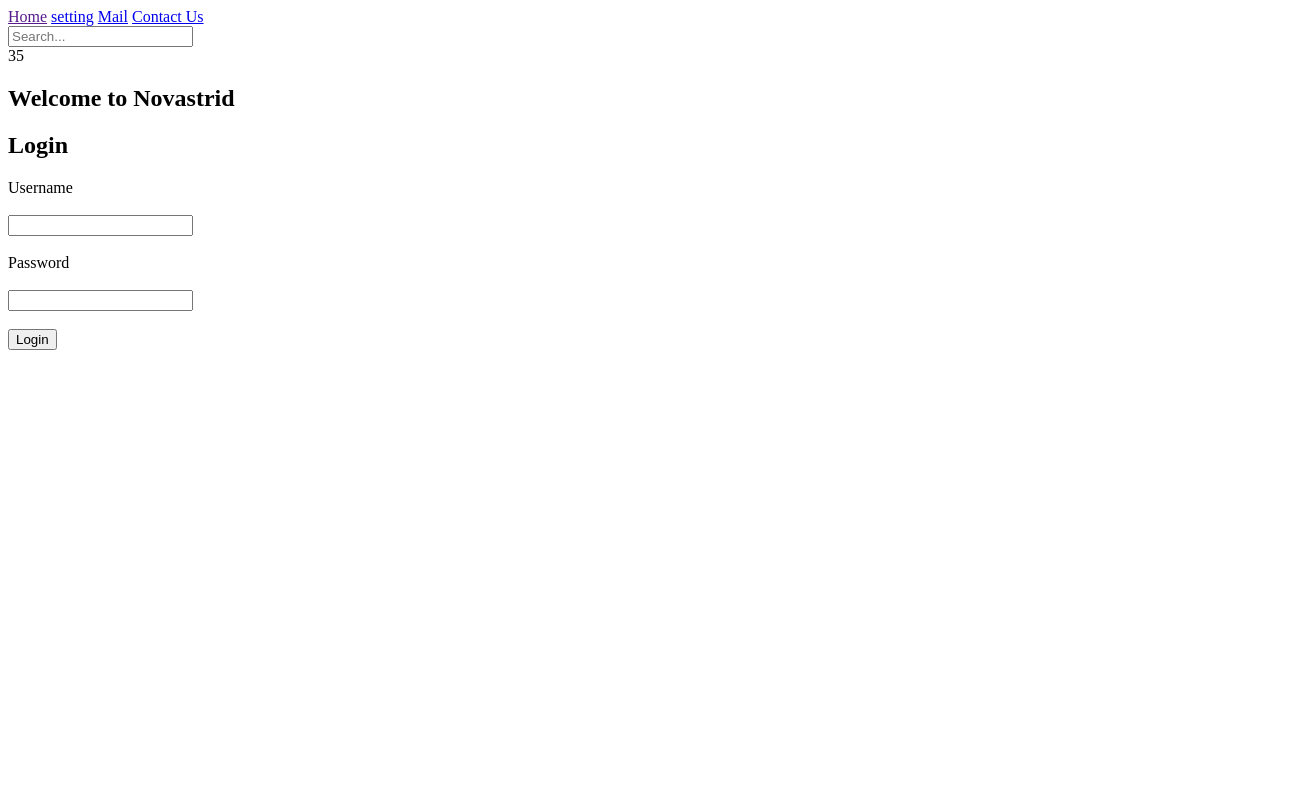
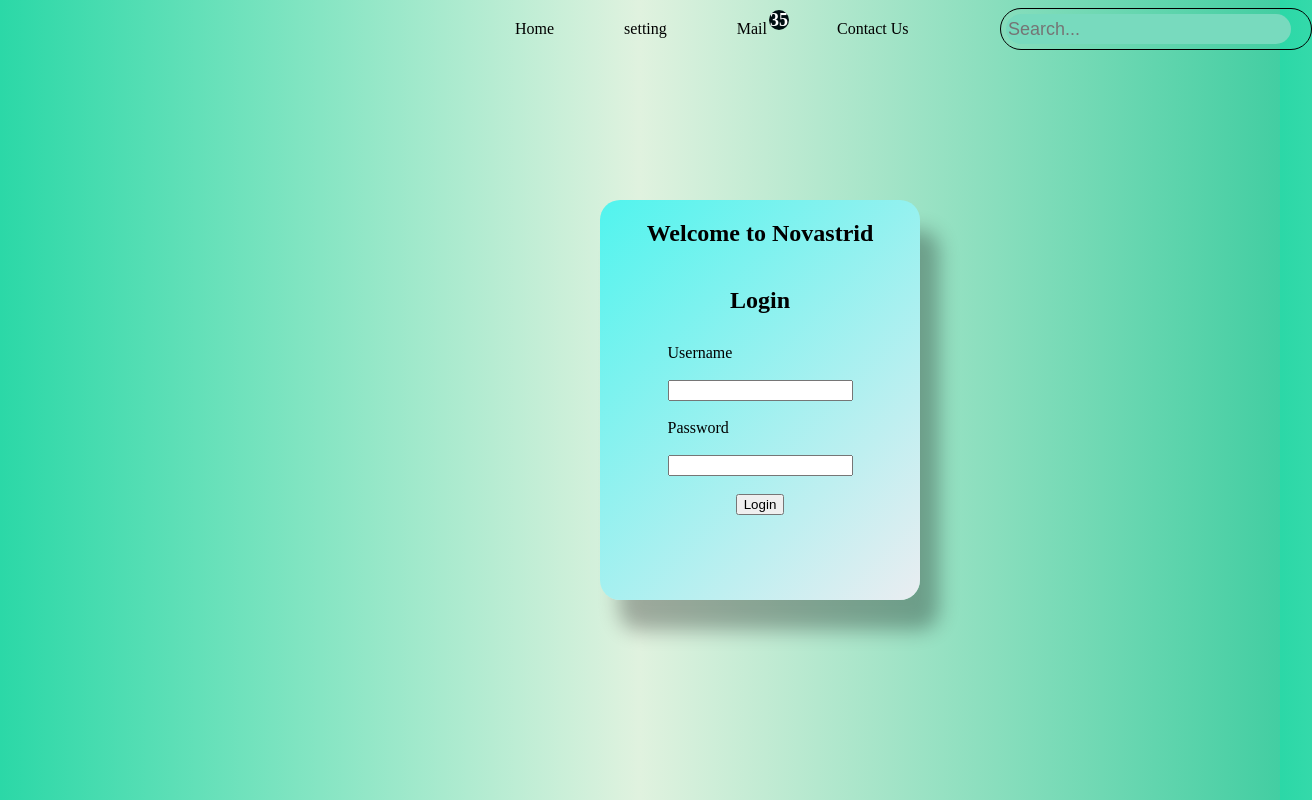
Before and after one commit to Velmurugan1209/index, a plain HTML site: page index.html in a window 1280 px wide. Shown: the whole page, 1312 px wide, since content can reach past the window. Drawn offline with Linux system fonts and the light colour scheme; the site is published under a folder, as on GitHub Pages, so addresses that start at the root find nothing.

Commit message:
Update index.html

```diff
--- a/index.html
+++ b/index.html
@@ -5,7 +5,7 @@
     <meta charset="UTF-8">
     <meta name="viewport" content="width=device-width, initial-scale=1.0">
     <title>Login Page</title>
-    <link rel="stylesheet" href="/CSS/register.css">
+    <link rel="stylesheet" href="CSS/register.css">
 </head>
 <body>
     <!--header section-->
```
